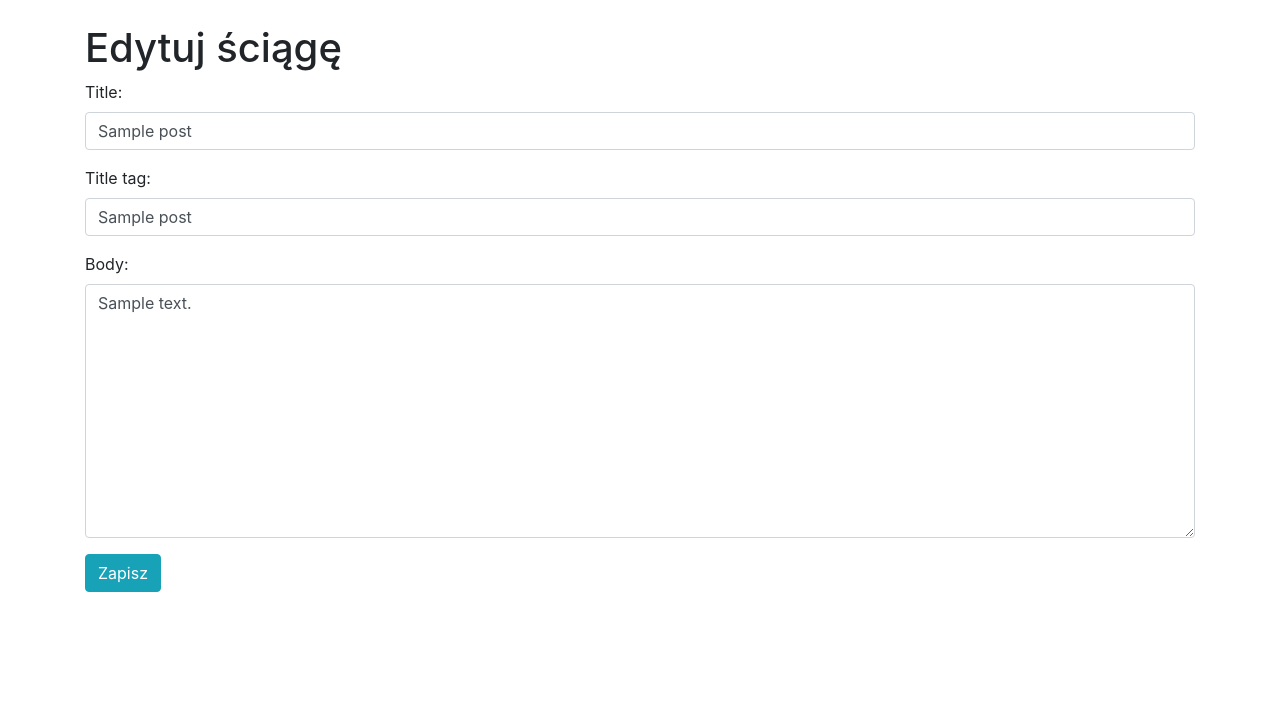
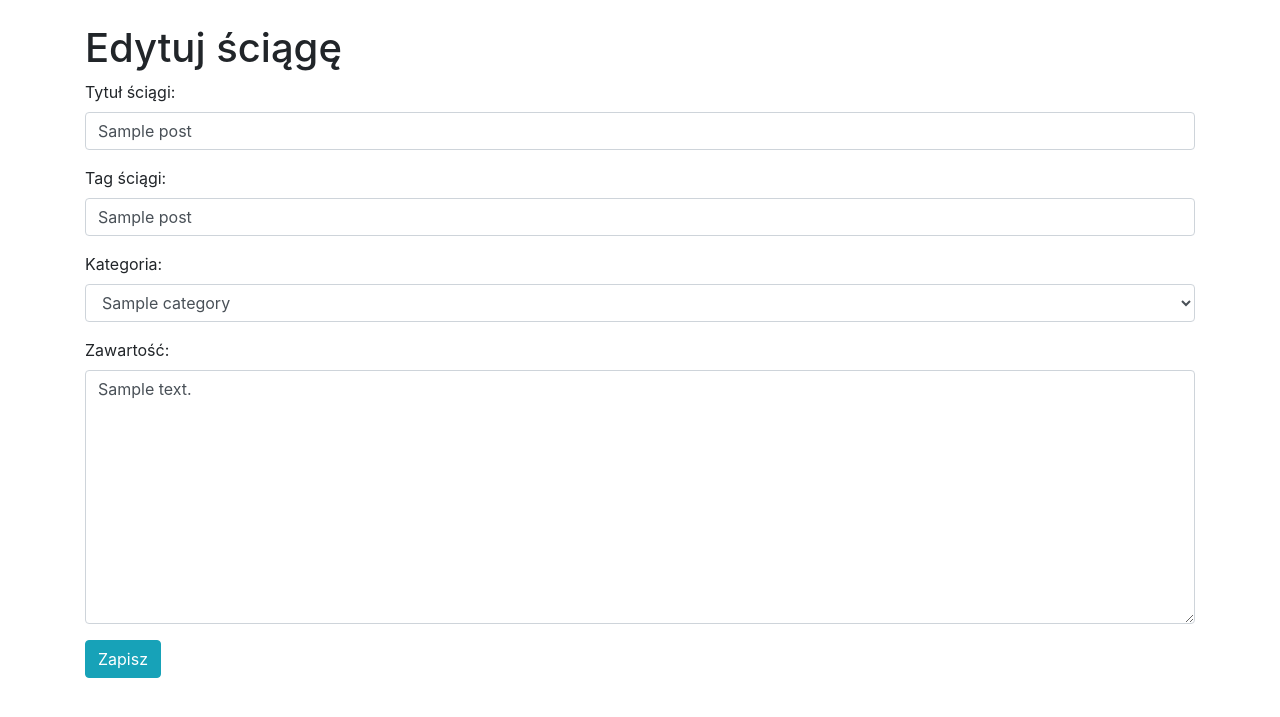
Before and after one commit to f4lco0n/sciaga_it, a Django app: page /post_details/edit/1 in a window 1280 px wide. Shown: the part 56-773 px from the top of the page. Run offline with Django 3.2, Linux system fonts and the light colour scheme; tables that the repository leaves empty hold one stand-in row (values such as "Sample post").

Commit message:
fix problem with displaying category in forms

```diff
--- a/sciaga_it/blog/forms.py
+++ b/sciaga_it/blog/forms.py
@@ -27,11 +27,18 @@ class PostForm(forms.ModelForm):
 class UpdatePostForm(forms.ModelForm):
     class Meta:
         model = Post
-        fields = ('title', 'title_tag', 'body')
+        fields = ('title', 'title_tag','category', 'body')
 
         widgets = {
             'title': forms.TextInput(attrs={'class': 'form-control'}),
             'title_tag': forms.TextInput(attrs={'class': 'form-control'}),
+            'category': forms.Select(attrs={'class': 'form-control'}),
             'body': forms.Textarea(attrs={'class': 'form-control'}),
+        }
 
+        labels = {
+            "title": "Tytuł ściągi",
+            "title_tag": "Tag ściągi",
+            "category": "Kategoria",
+            "body": "Zawartość"
         }
--- a/sciaga_it/blog/templates/home.html
+++ b/sciaga_it/blog/templates/home.html
@@ -9,7 +9,7 @@
 
     <li>
         <a href="{% url 'post-details' post.pk %}">{{ post.title }}</a>  - {{ post.author }} {{ post.publication_date }}
-
+        w kategorii: {{ post.category }}
         <br>
 
         {% if user.is_authenticated %}
--- a/sciaga_it/blog/templates/post_details.html
+++ b/sciaga_it/blog/templates/post_details.html
@@ -14,7 +14,7 @@
     {% endif %}
 </small>
 <br/>
-{{ post.body|safe  }}
+{{ post.body|safe }}
 
 <br/><br/>
 <a href="{% url 'home' %}" class="btn btn-info">Powrót</a>
```
